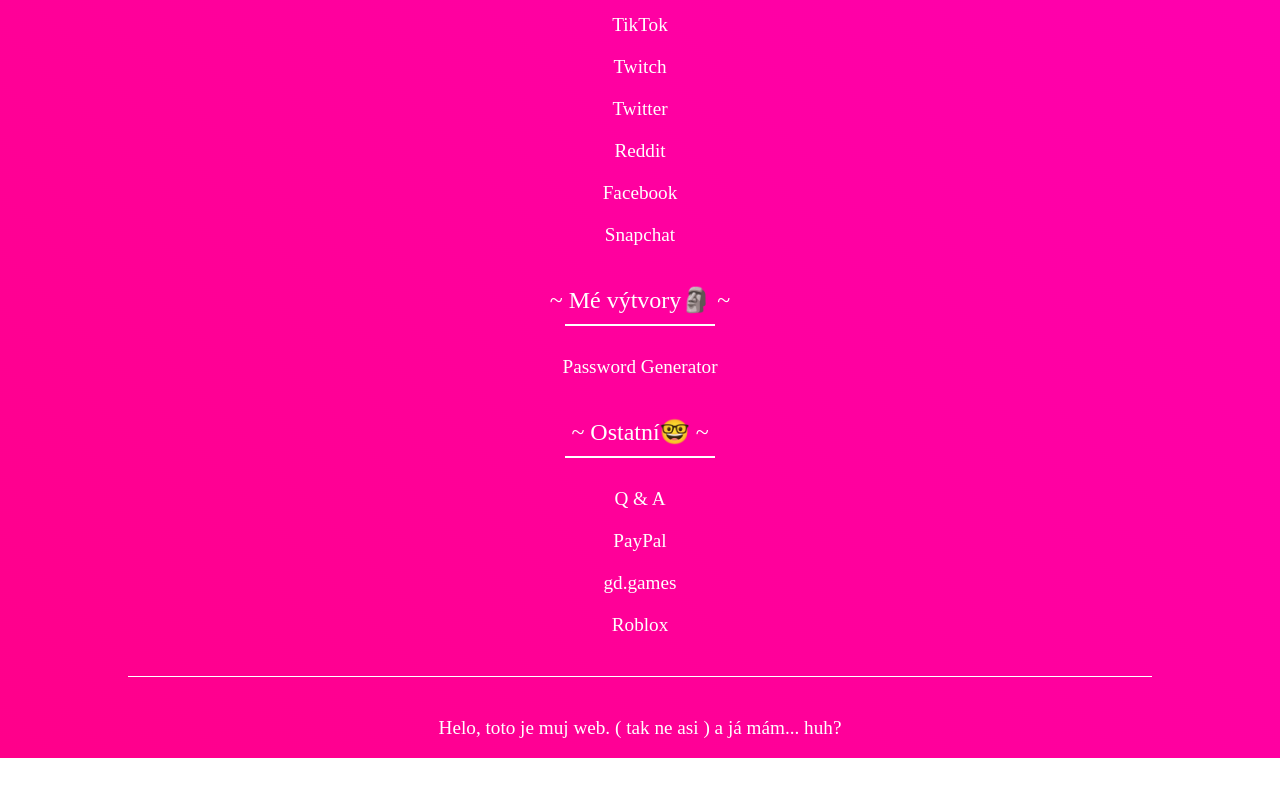
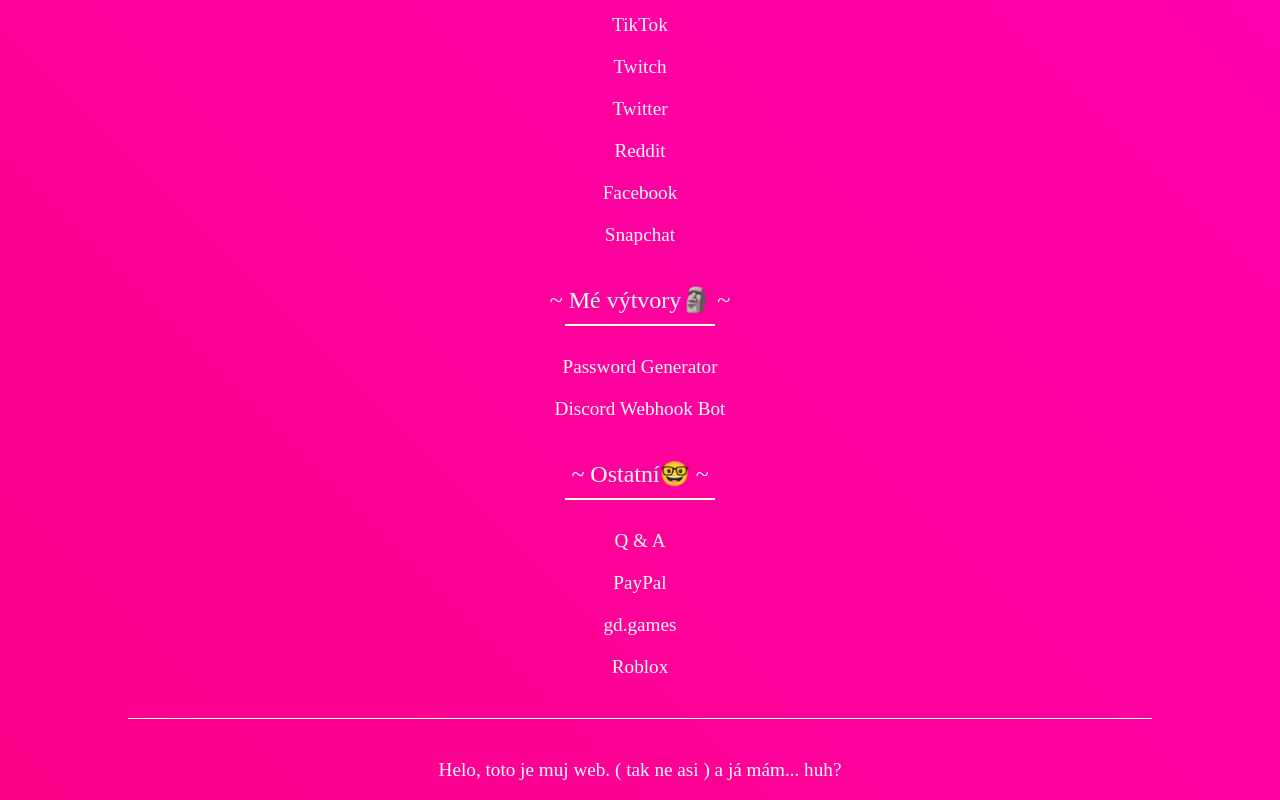
Before and after one commit to MiskaJuro/MiskaJuro-Web, a plain HTML site: page index.html in a window 1280 px wide. Shown: the part 537-1337 px from the top of the page. Before the commit the page ends 1295 px from the top, so only its background shows below. Drawn offline with Linux system fonts and the light colour scheme.

Commit message:
Update index.html

```diff
--- a/index.html
+++ b/index.html
@@ -146,6 +146,9 @@
   <a class="link" href="https://miskajuro.github.io/Good-Password-Generator/" target="_blank">
     Password Generator
   </a>
+    <a class="link" href="https://miskajuro.github.io/webhook-discord-bot/" target="_blank">
+    Discord Webhook Bot
+  </a>
   <div class="link-title">~ Ostatní🤓 ~</div>
   <div class="link-divider"></div>
   <a class="link" href="https://miskajuro.github.io/Q-a-A/" target="_blank">
```
